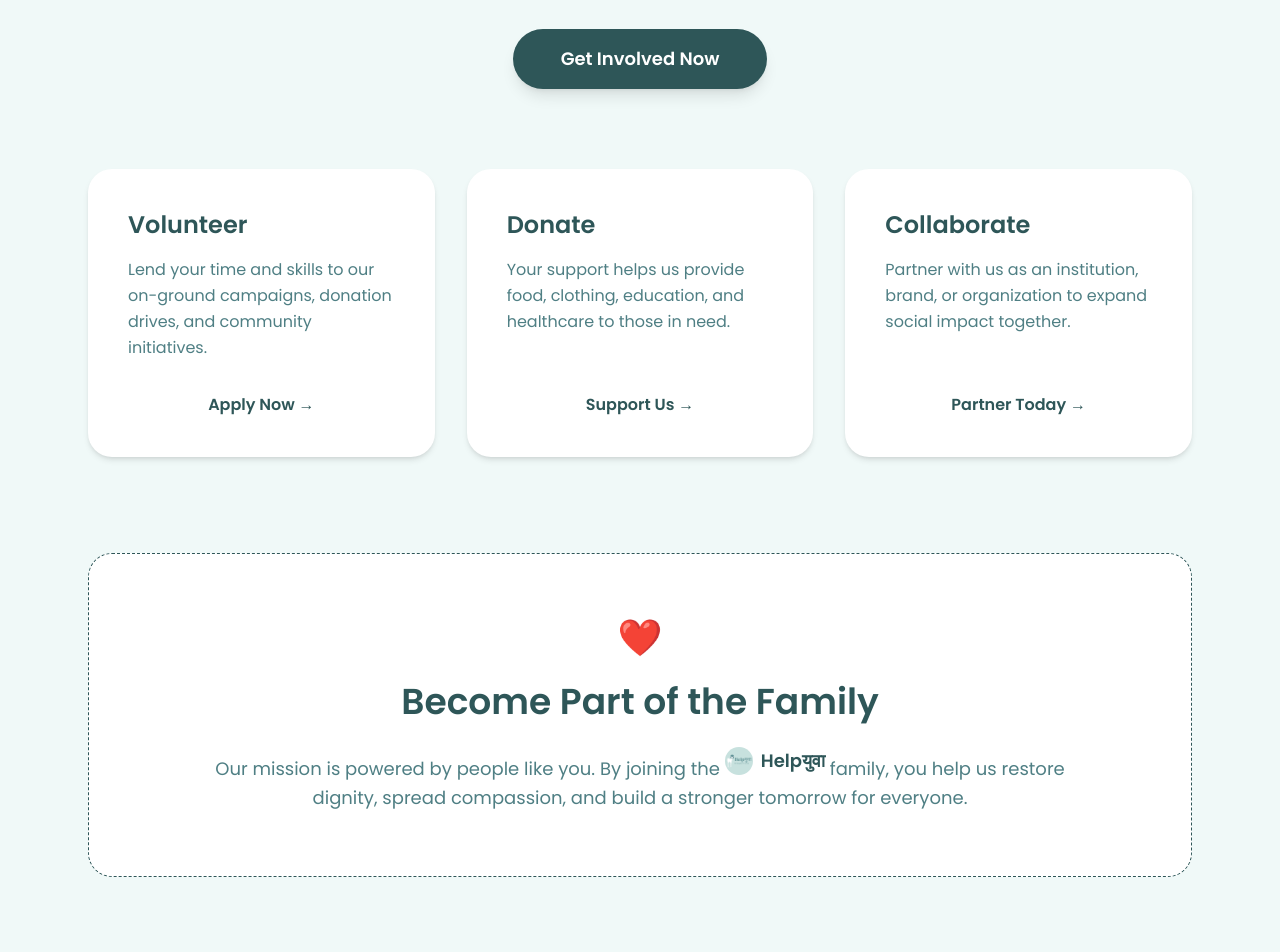
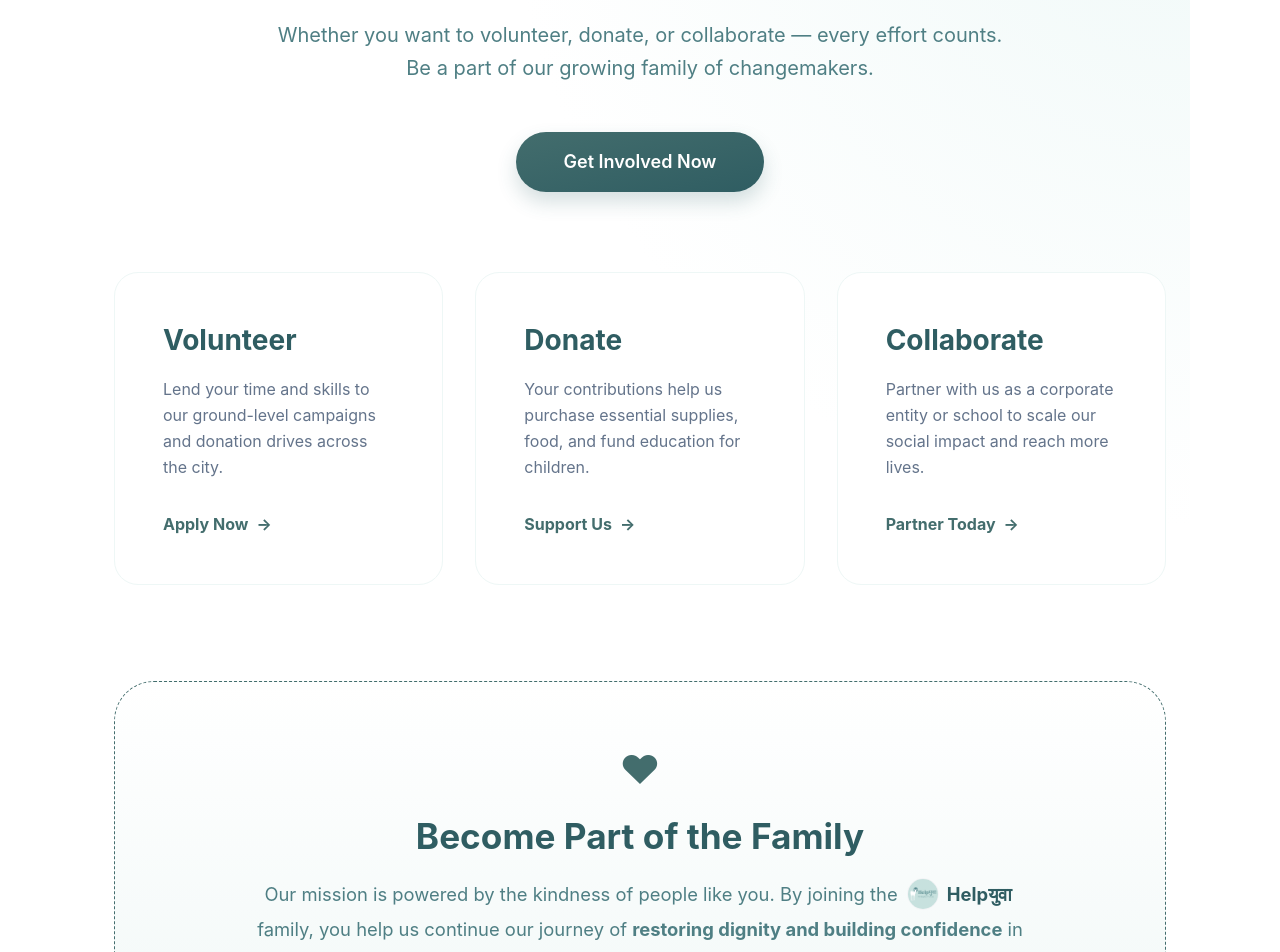
Before and after one commit to Kushwahvikash0117/HelpyuvaClient, a React (Vite) app: page /join-us in a window 1280 px wide. Shown: the part 320-1272 px from the top of the page. Built offline with nearby package versions, Linux system fonts and the light colour scheme.

Commit message:
Update JoinUs.jsx

```diff
--- a/src/pages/JoinUs.jsx
+++ b/src/pages/JoinUs.jsx
@@ -1,104 +1,88 @@
-import React from "react";
-import logo from "../assets/Help.png";
-import Navbar from "../components/Navbar";
-import Footer from "../components/Footer";
+import React from 'react';
+import Navbar from "../components/Navbar"; // Path based on your App.js structure
+import Footer from "../components/Footer"; // Path based on your App.js structure
+import logo from '../assets/Help.png';
 
-const JoinUs = () => {
+const JoinUs = ({ onNavigate, currentPage }) => {
   return (
-    <div className="min-h-screen flex flex-col bg-[#F0F9F8] text-[#2E5658]">
+    <div className="flex flex-col min-h-screen">
+      {/* 1. Added Navbar at the top */}
+      <Navbar onNavigate={onNavigate} currentPage={currentPage} />
 
-
-      <section className="py-16 sm:py-20 px-6 max-w-6xl mx-auto text-center">
+      <main className="flex-grow">
+        <section className="join-container py-12 md:py-20 px-4 md:px-6 max-w-[1100px] mx-auto text-center font-['Inter',_sans-serif] bg-[radial-gradient(circle_at_top_right,_#f0f9f8_0%,_transparent_40%)]">
 
           {/* Hero Section */}
-        <div className="mb-20">
-          <h1 className="text-3xl sm:text-4xl lg:text-6xl font-extrabold tracking-tight mb-6">
+          <div className="join-hero mb-16 md:mb-20 animate-[fadeInDown_0.8s_ease-out]">
+            <h1 className="join-hero-title text-3xl sm:text-4xl md:text-5xl lg:text-6xl text-[#2f5d62] font-extrabold mb-6 tracking-tight leading-tight">
               Join Us in Making a Difference
             </h1>
-
-          <p className="text-sm sm:text-lg lg:text-xl text-[#4f7f84] leading-relaxed max-w-3xl mx-auto mb-10">
-            Whether you want to volunteer, donate, or collaborate — every effort
-            counts. Be a part of our growing family of changemakers.
+            <p className="join-hero-text text-base md:text-xl text-[#4f7f84] leading-relaxed max-w-[750px] mx-auto mb-10 md:mb-12">
+              Whether you want to volunteer, donate, or collaborate — every effort counts.
+              Be a part of our growing family of changemakers.
             </p>
-
-          <button className="bg-[#2E5658] text-white px-8 sm:px-12 py-3 sm:py-4 rounded-full font-semibold text-base sm:text-lg shadow-lg hover:scale-105 transition-transform">
+            <button
+              onClick={() => onNavigate('donate')}
+              className="cta-button bg-gradient-to-br from-[#436d6d] to-[#2f5d62] text-white px-8 md:px-12 py-3 md:py-4 rounded-full text-base md:text-lg font-semibold shadow-[0_10px_20px_rgba(47,93,98,0.2)] hover:shadow-[0_15px_30px_rgba(47,93,98,0.3)] hover:-translate-y-1 transition-all duration-300"
+            >
               Get Involved Now
             </button>
           </div>
 
-        {/* Ways to Help */}
-        <div className="grid grid-cols-1 md:grid-cols-2 lg:grid-cols-3 gap-8 mb-24 text-left">
-
-          {/* Volunteer */}
-          <div className="bg-white p-8 sm:p-10 rounded-3xl shadow-md hover:shadow-xl transition-all flex flex-col">
-            <h3 className="text-xl sm:text-2xl font-bold mb-4 text-[#2E5658]">
-              Volunteer
-            </h3>
-            <p className="text-sm sm:text-base text-[#4f7f84] leading-relaxed mb-8 flex-grow">
-              Lend your time and skills to our on-ground campaigns, donation
-              drives, and community initiatives.
-            </p>
-            <button className="text-[#2E5658] font-semibold hover:translate-x-1 transition">
-              Apply Now →
+          {/* Ways to Help Grid */}
+          <div className="ways-to-help grid grid-cols-1 md:grid-cols-2 lg:grid-cols-3 gap-6 md:gap-8 mb-20 md:mb-24">
+            {/* Volunteer Card */}
+            <div className="help-card group relative bg-white p-8 md:p-12 rounded-[24px] border border-[#eef7f6] transition-all duration-400 hover:-translate-y-2 hover:shadow-[0_20px_40px_rgba(0,0,0,0.06)] hover:border-[#d1e8e6] text-left flex flex-col overflow-hidden">
+              <div className="absolute top-0 left-0 w-full h-1 bg-[#436d6d] scale-x-0 group-hover:scale-x-100 transition-transform duration-400" />
+              <h3 className="text-[#2f5d62] text-xl md:text-[1.75rem] font-bold mb-4">Volunteer</h3>
+              <p className="text-[#64748b] text-sm md:text-base leading-relaxed mb-8 flex-grow">Lend your time and skills to our ground-level campaigns and donation drives across the city.</p>
+              <button className="card-action text-[#436d6d] font-bold flex items-center gap-2 hover:gap-3 transition-all text-sm md:text-base">
+                Apply Now <span>→</span>
               </button>
             </div>
 
-          {/* Donate */}
-          <div className="bg-white p-8 sm:p-10 rounded-3xl shadow-md hover:shadow-xl transition-all flex flex-col">
-            <h3 className="text-xl sm:text-2xl font-bold mb-4 text-[#2E5658]">
-              Donate
-            </h3>
-            <p className="text-sm sm:text-base text-[#4f7f84] leading-relaxed mb-8 flex-grow">
-              Your support helps us provide food, clothing, education, and
-              healthcare to those in need.
-            </p>
-            <button className="text-[#2E5658] font-semibold hover:translate-x-1 transition">
-              Support Us →
+            {/* Donate Card */}
+            <div className="help-card group relative bg-white p-8 md:p-12 rounded-[24px] border border-[#eef7f6] transition-all duration-400 hover:-translate-y-2 hover:shadow-[0_20px_40px_rgba(0,0,0,0.06)] hover:border-[#d1e8e6] text-left flex flex-col overflow-hidden">
+              <div className="absolute top-0 left-0 w-full h-1 bg-[#436d6d] scale-x-0 group-hover:scale-x-100 transition-transform duration-400" />
+              <h3 className="text-[#2f5d62] text-xl md:text-[1.75rem] font-bold mb-4">Donate</h3>
+              <p className="text-[#64748b] text-sm md:text-base leading-relaxed mb-8 flex-grow">Your contributions help us purchase essential supplies, food, and fund education for children.</p>
+              <button
+                onClick={() => onNavigate('donate')}
+                className="card-action text-[#436d6d] font-bold flex items-center gap-2 hover:gap-3 transition-all text-sm md:text-base"
+              >
+                Support Us <span>→</span>
               </button>
             </div>
 
-          {/* Collaborate */}
-          <div className="bg-white p-8 sm:p-10 rounded-3xl shadow-md hover:shadow-xl transition-all flex flex-col md:col-span-2 lg:col-span-1">
-            <h3 className="text-xl sm:text-2xl font-bold mb-4 text-[#2E5658]">
-              Collaborate
-            </h3>
-            <p className="text-sm sm:text-base text-[#4f7f84] leading-relaxed mb-8 flex-grow">
-              Partner with us as an institution, brand, or organization to
-              expand social impact together.
-            </p>
-            <button className="text-[#2E5658] font-semibold hover:translate-x-1 transition">
-              Partner Today →
+            {/* Collaborate Card */}
+            <div className="help-card group relative bg-white p-8 md:p-12 rounded-[24px] border border-[#eef7f6] transition-all duration-400 hover:-translate-y-2 hover:shadow-[0_20px_40px_rgba(0,0,0,0.06)] hover:border-[#d1e8e6] text-left flex flex-col overflow-hidden md:col-span-2 lg:col-span-1">
+              <div className="absolute top-0 left-0 w-full h-1 bg-[#436d6d] scale-x-0 group-hover:scale-x-100 transition-transform duration-400" />
+              <h3 className="text-[#2f5d62] text-xl md:text-[1.75rem] font-bold mb-4">Collaborate</h3>
+              <p className="text-[#64748b] text-sm md:text-base leading-relaxed mb-8 flex-grow">Partner with us as a corporate entity or school to scale our social impact and reach more lives.</p>
+              <button className="card-action text-[#436d6d] font-bold flex items-center gap-2 hover:gap-3 transition-all text-sm md:text-base">
+                Partner Today <span>→</span>
               </button>
             </div>
-
           </div>
 
           {/* Invitation Section */}
-        <div className="bg-white border border-dashed border-[#2E5658] rounded-3xl px-8 sm:px-16 py-12 sm:py-16">
-          <div className="text-3xl sm:text-4xl mb-6">❤️</div>
+          <div className="invitation-note p-8 md:p-16 bg-gradient-to-b from-white to-[#f1f8f7] rounded-[32px] md:rounded-[40px] border border-dashed border-[#436d6d] hover:border-solid transition-all duration-300">
+            <div className="heart-pulse text-3xl md:text-[2.5rem] mb-5 inline-block animate-[heartBeat_1.5s_ease-in-out_infinite] text-[#436d6d]">❤</div>
+            <h2 className="note-title text-2xl md:text-[2.2rem] text-[#2f5d62] font-bold mb-5 leading-tight">Become Part of the Family</h2>
+            <div className="note-text text-sm md:text-[1.15rem] text-[#4f7f84] leading-relaxed md:leading-[1.8] max-w-[800px] mx-auto">
+              <p className="inline">Our mission is powered by the kindness of people like you. By joining the </p>
+              <div className="inline-flex items-center gap-2 mx-1 align-middle translate-y-[-2px]">
+                <img src={logo} alt="HelpYuva" className="h-6 w-6 md:h-8 md:w-8 rounded-full object-cover border border-gray-100" />
+                <strong className="text-[#2f5d62]">Helpयुवा</strong>
+              </div>
+              <p className="inline"> family, you help us continue our journey of <strong>restoring dignity and building confidence</strong> in every life we touch. We invite you to step forward and help us weave more threads of love into a better tomorrow for everyone.</p>
+            </div>
+          </div>
+        </section>
+      </main>
 
-          <h2 className="text-2xl sm:text-3xl lg:text-4xl font-bold mb-6">
-            Become Part of the Family
-          </h2>
-
-          <p className="text-sm sm:text-lg text-[#4f7f84] leading-relaxed max-w-4xl mx-auto">
-            Our mission is powered by people like you. By joining the{" "}
-            <span className="inline-flex items-center gap-2 font-semibold text-[#2E5658]">
-              <img
-                src={logo}
-                alt="HelpYuva"
-                className="h-7 w-7 rounded-full"
-              />
-              Helpयुवा
-            </span>{" "}
-            family, you help us restore dignity, spread compassion, and build a
-            stronger tomorrow for everyone.
-          </p>
-        </div>
-
-      </section>
-
-
+      {/* 2. Added Footer at the bottom */}
+      <Footer />
     </div>
   );
 };
```
Lines whose indentation alone changed are shown as unchanged.
